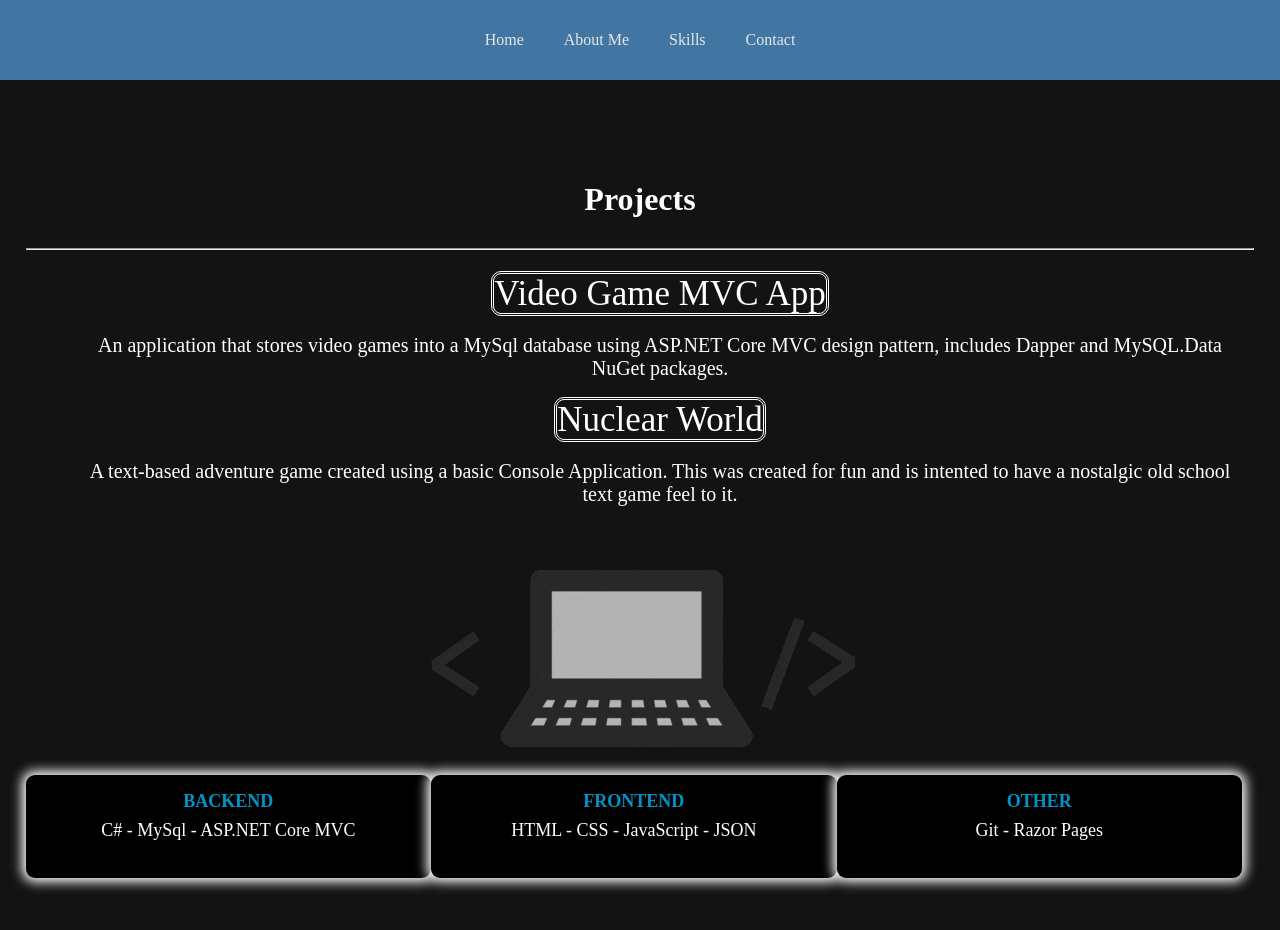
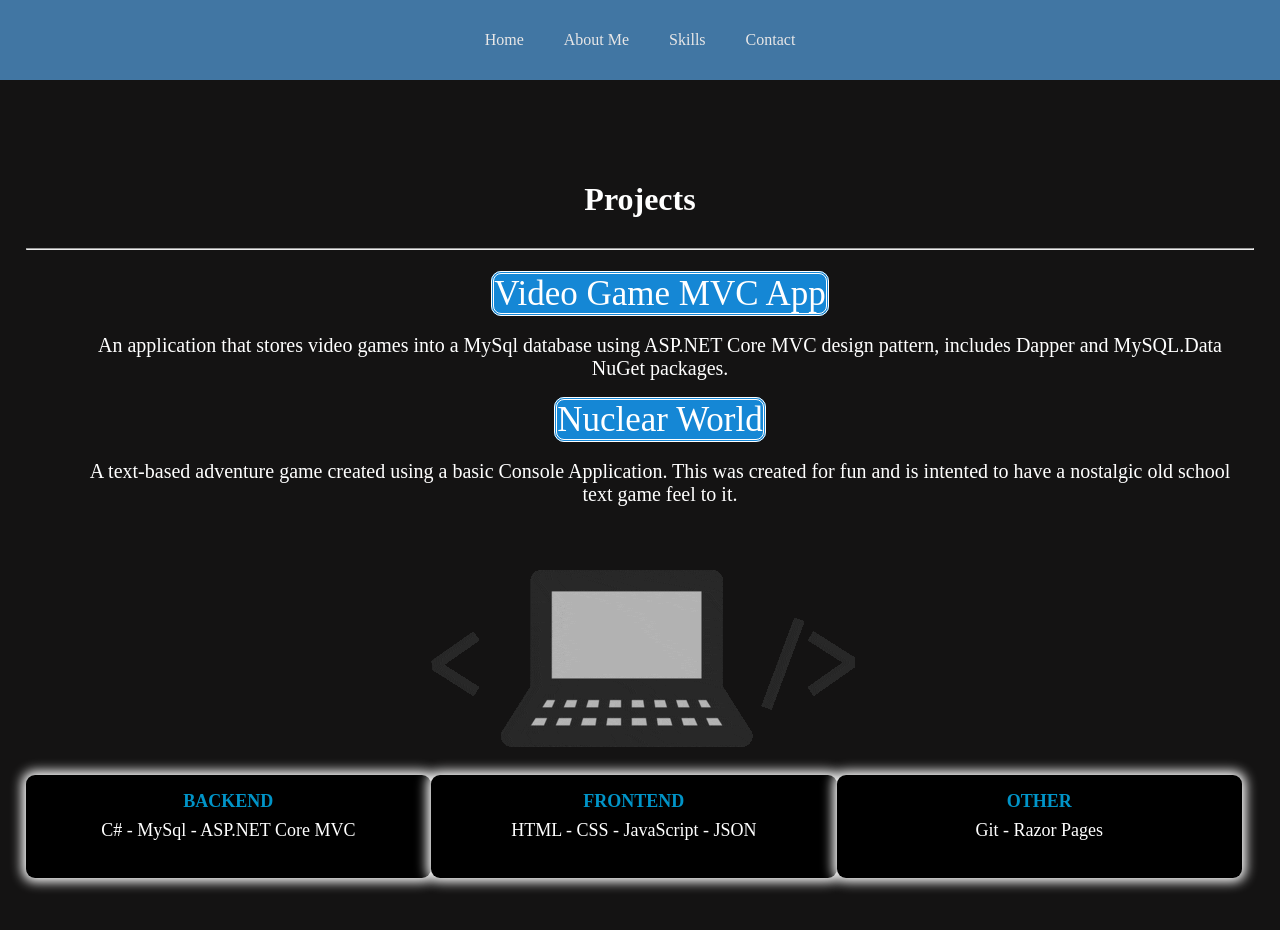
Before and after one commit to SethBowman/personal-site, a React (Create React App) app: page /skills in a window 1280 px wide. Shown: the top 930 px of the page. Built offline with nearby package versions, Linux system fonts and the light colour scheme; a web font is replaced by a local one.

Commit message:
changed styling to anchors on skills page

```diff
--- a/src/components/Skills/Skills.module.css
+++ b/src/components/Skills/Skills.module.css
@@ -69,4 +69,5 @@ html {
     border-color: white;
     border-style: double;
     border-radius: 10px;
+    background-color:  rgba(21, 135, 213, 1);
 }
```
